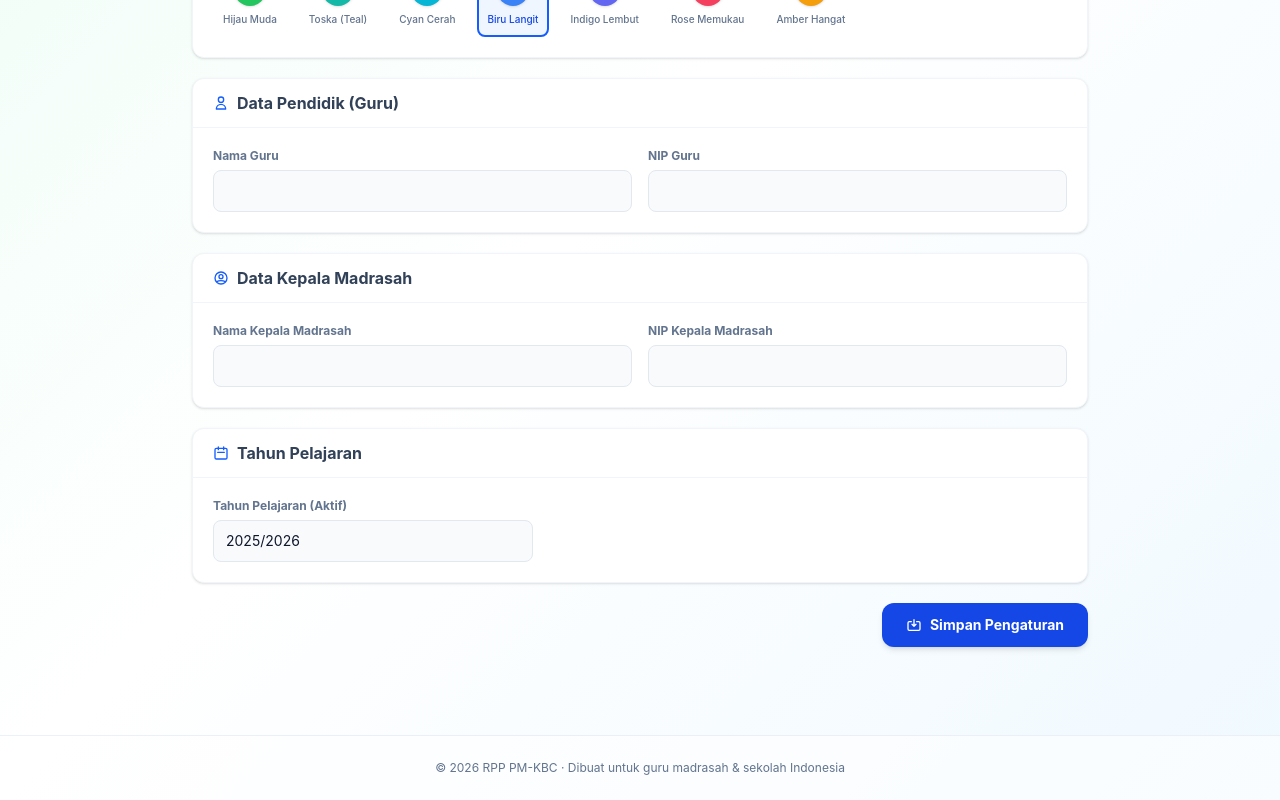
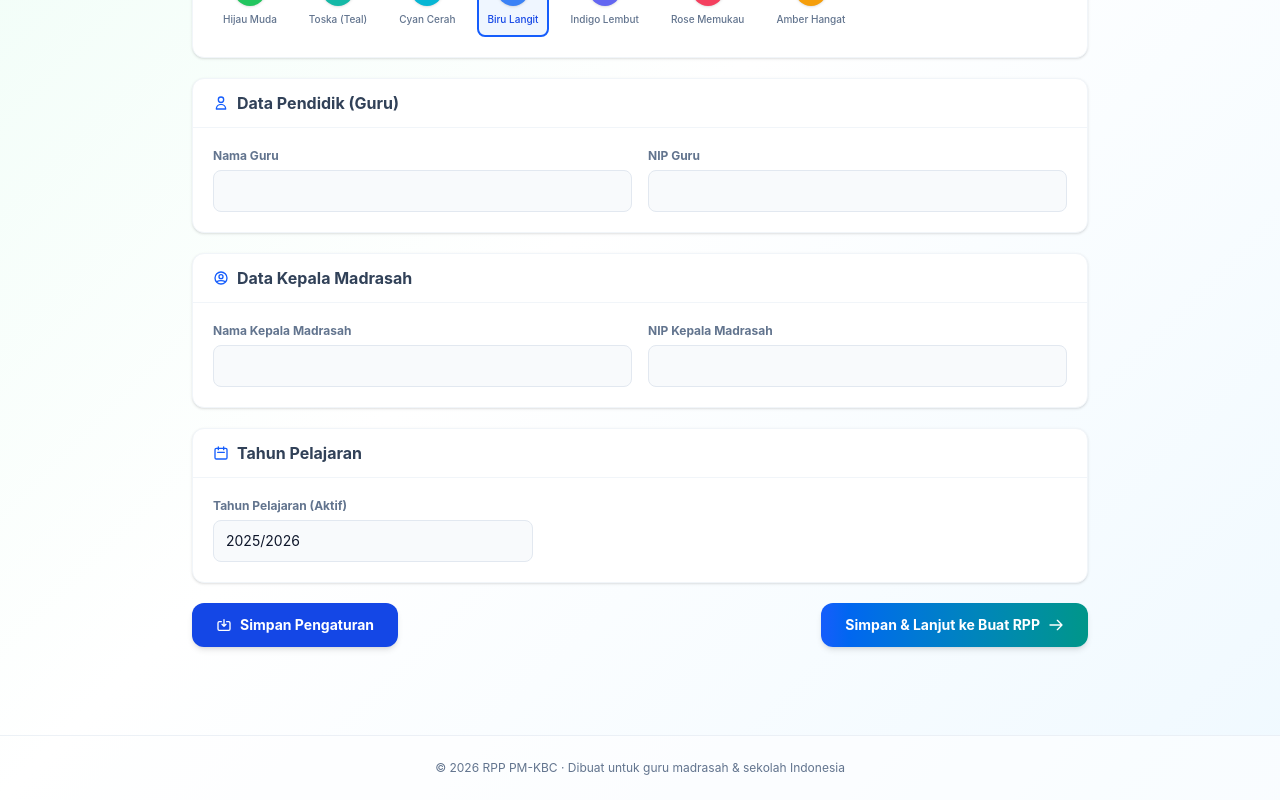
Before and after one commit to rpp-min1ciamis/rpp-pm-kbc, a Next.js app: page /pengaturan in a window 1280 px wide. Shown: the part 466-1266 px from the top of the page. Built offline with nearby package versions, Linux system fonts and the light colour scheme; sample sign-in values are in the browser's storage.

Commit message:
Update page.tsx

```diff
--- a/src/app/pengaturan/page.tsx
+++ b/src/app/pengaturan/page.tsx
@@ -304,9 +304,8 @@ export default function PengaturanPage() {
           </div>
         </div>
 
-        {/* Save */}
-        <div className="flex items-center justify-between">
-          <p />
+        {/* Save & Lanjut */}
+        <div className="flex flex-wrap items-center justify-between gap-3">
           <button
             onClick={handleSave}
             className={`px-6 py-3 rounded-xl text-sm font-bold shadow-md flex items-center gap-2 transition ${
@@ -331,6 +330,19 @@ export default function PengaturanPage() {
               </>
             )}
           </button>
+
+          <button
+            onClick={() => {
+              handleSave();
+              setTimeout(() => router.push("/dashboard"), 300);
+            }}
+            className="px-6 py-3 rounded-xl text-sm font-bold shadow-md flex items-center gap-2 bg-gradient-to-r from-blue-600 to-teal-600 text-white hover:from-blue-700 hover:to-teal-700 transition"
+          >
+            Simpan & Lanjut ke Buat RPP
+            <svg className="w-4 h-4" fill="none" stroke="currentColor" viewBox="0 0 24 24">
+              <path strokeLinecap="round" strokeLinejoin="round" strokeWidth={2} d="M14 5l7 7m0 0l-7 7m7-7H3" />
+            </svg>
+          </button>
         </div>
       </div>
     </div>
```
